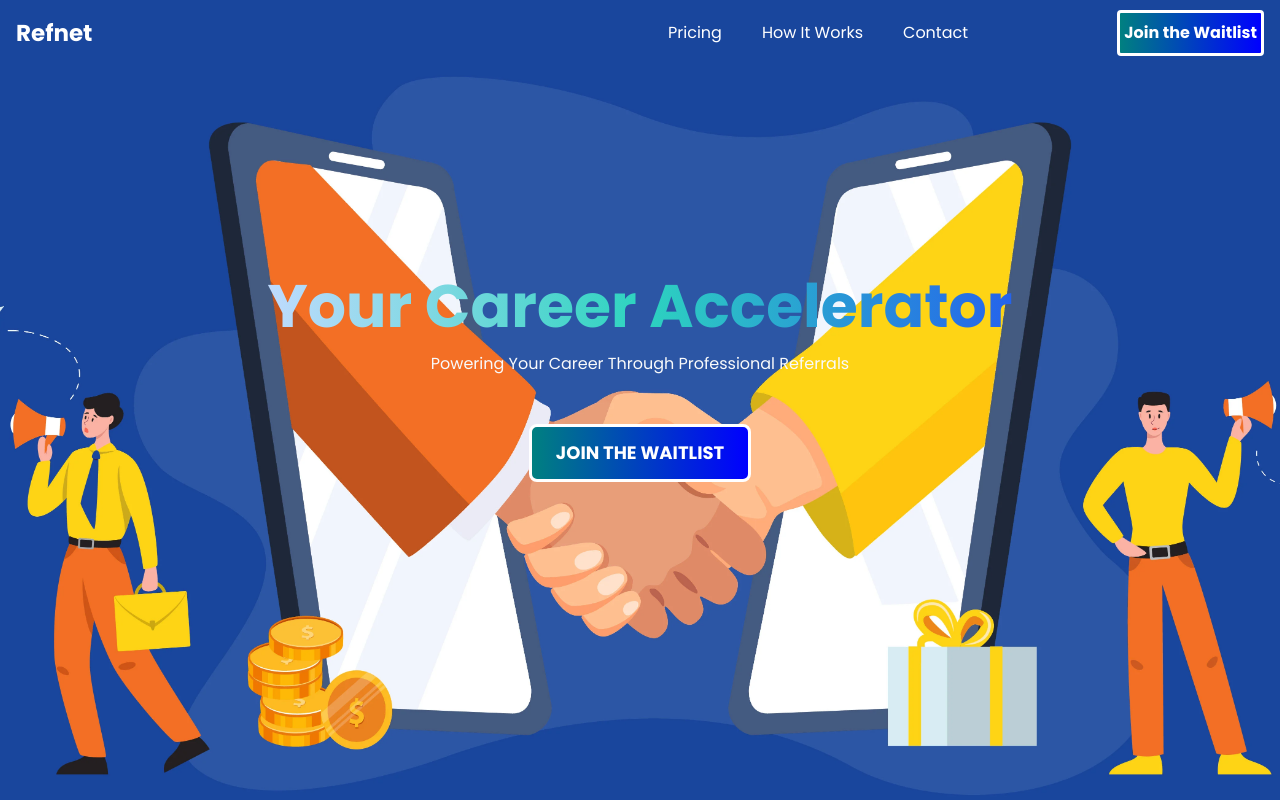
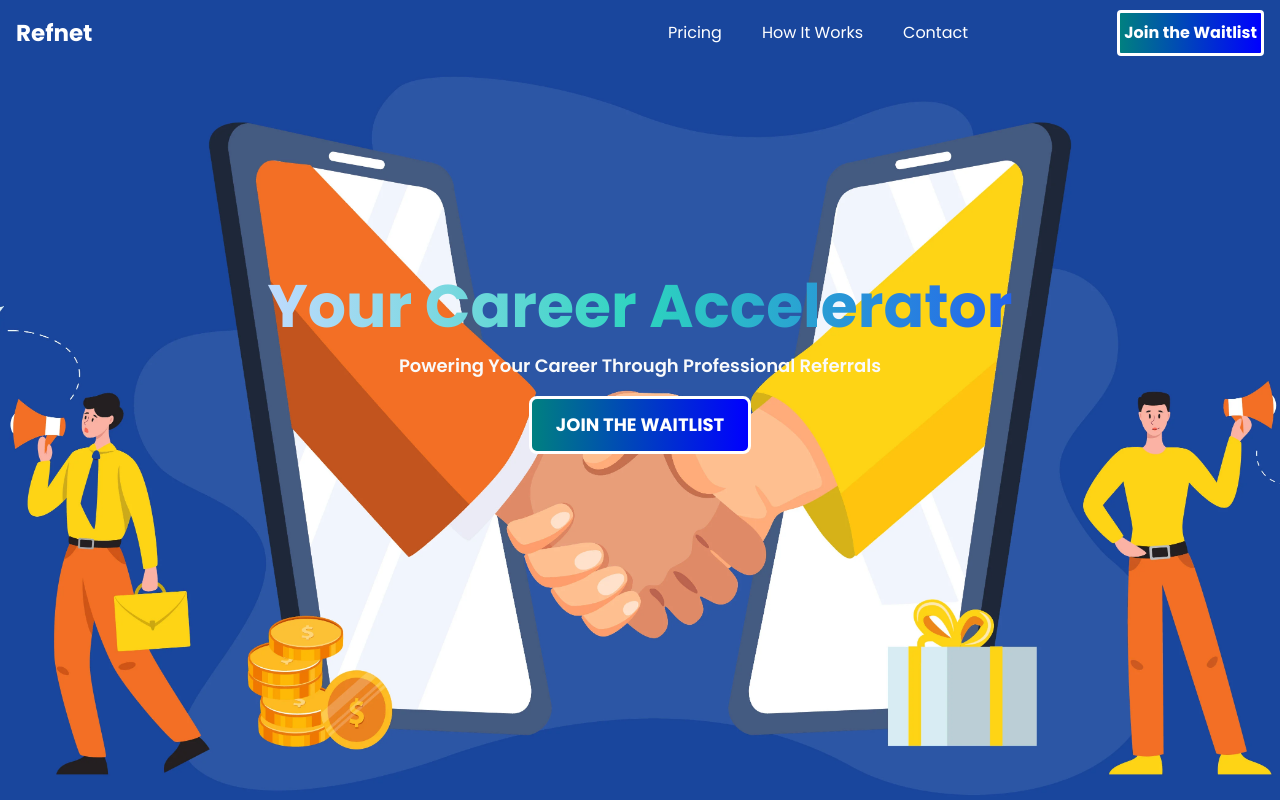
Before and after one commit to Goddy01/Refnet, a React (Vite) app: page / in a window 1280 px wide. Shown: the top 800 px of the page. Built offline with nearby package versions, Linux system fonts and the light colour scheme.

Commit message:
fix design issues

```diff
--- a/src/components/HomeSection1.jsx
+++ b/src/components/HomeSection1.jsx
@@ -22,11 +22,11 @@ export default function HomeSection1() {
           Your Career Accelerator
         </h1>
         <p className="
-            text-gray-50 font-semi-bold text-base px-7
+            text-gray-50 font-semibold text-lg px-7
           ">
           Powering Your Career Through Professional Referrals
         </p>
-        <button className="gradient-hover px-6 py-3 rounded-lg transition-all duration-300 waitlist-btn mt-[3rem] text-lg font-semibold">
+        <button className="gradient-hover px-6 py-3 rounded-lg transition-all duration-300 waitlist-btn mt-[1rem] text-lg font-semibold">
             JOIN THE WAITLIST
         </button>
 
--- a/src/components/HomeSection2.jsx
+++ b/src/components/HomeSection2.jsx
@@ -46,7 +46,7 @@ export default function HomeSection2() {
           {/* Step 1 */}
           <div
             ref={stepRefs[0]}
-            className='opacity-0 flex flex-col items-center border border-gray-300 rounded-lg p-6 bg-gray-50 font-semi-bold h-[50vh] transition-transform transform duration-300 ease-in-out hover:scale-110 hover:shadow-3xl hover:bg-blue-50 hover:cursor-pointer'
+            className='opacity-0 flex flex-col items-center border border-gray-300 rounded-lg p-6 bg-gray-50 font-semi-bold sm:h-auto lg:h-[50vh] transition-transform transform duration-300 ease-in-out hover:scale-110 hover:shadow-3xl hover:bg-blue-50 hover:cursor-pointer'
           >
             <div className='w-20 h-20 flex items-center justify-center rounded-full mb-4 border-1 bg-blue-600 text-white hover:bg-blue-800 transition-colors duration-300'>
               <span className='text-4xl font-bold'>1</span>
@@ -63,7 +63,7 @@ export default function HomeSection2() {
           {/* Step 2 */}
           <div
             ref={stepRefs[1]}
-            className='opacity-0 flex flex-col items-center border border-gray-300 rounded-lg p-6 bg-gray-50 font-semi-bold h-[50vh] transition-transform transform duration-300 ease-in-out hover:scale-110 hover:shadow-3xl hover:bg-blue-50 hover:cursor-pointer'
+            className='opacity-0 flex flex-col items-center border border-gray-300 rounded-lg p-6 bg-gray-50 font-semi-bold sm:h-auto lg:h-[50vh] transition-transform transform duration-300 ease-in-out hover:scale-110 hover:shadow-3xl hover:bg-blue-50 hover:cursor-pointer'
           >
             <div className='w-20 h-20 flex items-center justify-center rounded-full mb-4 border-1 bg-blue-600 text-white hover:bg-teal-700 transition-colors duration-300'>
               <span className='text-4xl font-bold'>2</span>
@@ -80,7 +80,7 @@ export default function HomeSection2() {
           {/* Step 3 */}
           <div
             ref={stepRefs[2]}
-            className='opacity-0 flex flex-col items-center border border-gray-300 rounded-lg p-6 bg-gray-50 font-semi-bold h-[50vh] transition-transform transform duration-300 ease-in-out hover:scale-110 hover:shadow-3xl hover:bg-blue-50 hover:cursor-pointer'
+            className='opacity-0 flex flex-col items-center border border-gray-300 rounded-lg p-6 bg-gray-50 font-semi-bold sm:h-auto lg:h-[50vh] transition-transform transform duration-300 ease-in-out hover:scale-110 hover:shadow-3xl hover:bg-blue-50 hover:cursor-pointer'
           >
             <div className='w-20 h-20 flex items-center justify-center rounded-full mb-4 border-1 bg-blue-600 text-white hover:bg-indigo-700 transition-colors duration-300'>
               <span className='text-4xl font-bold'>3</span>
```
